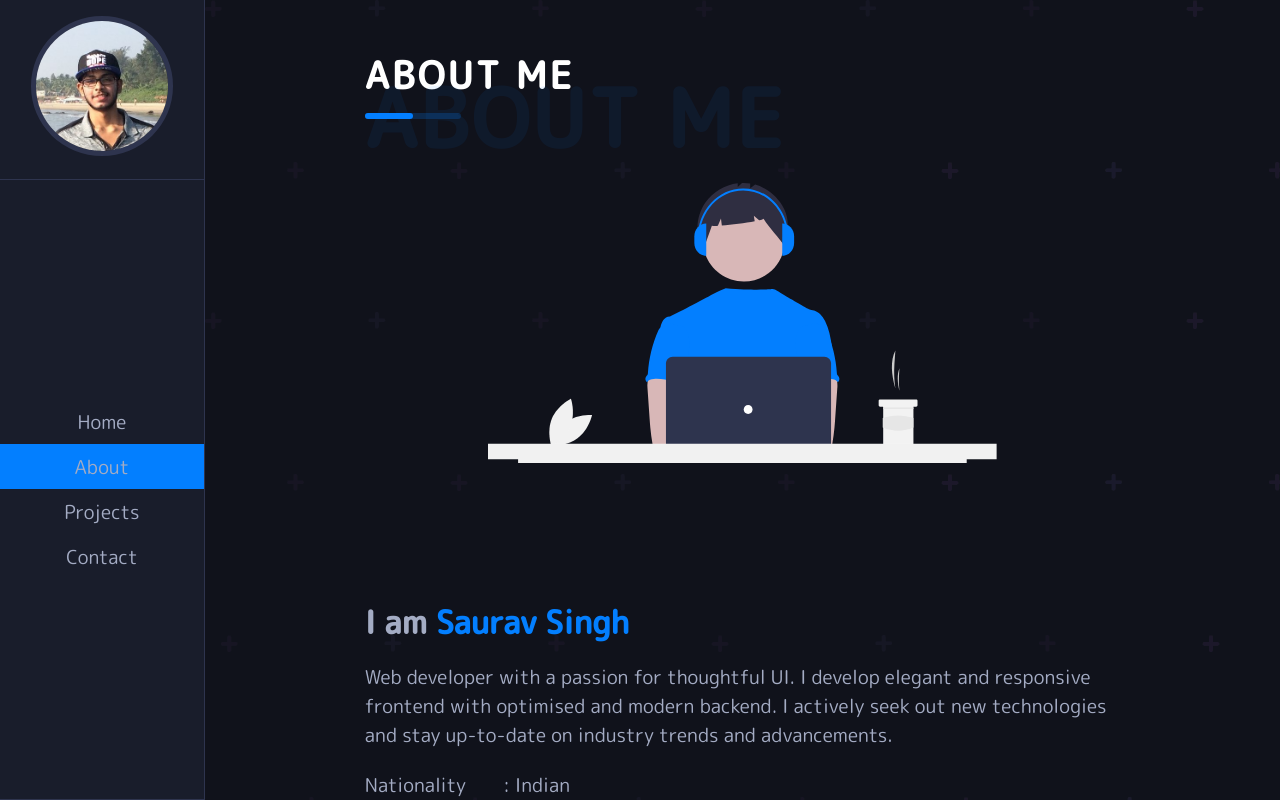
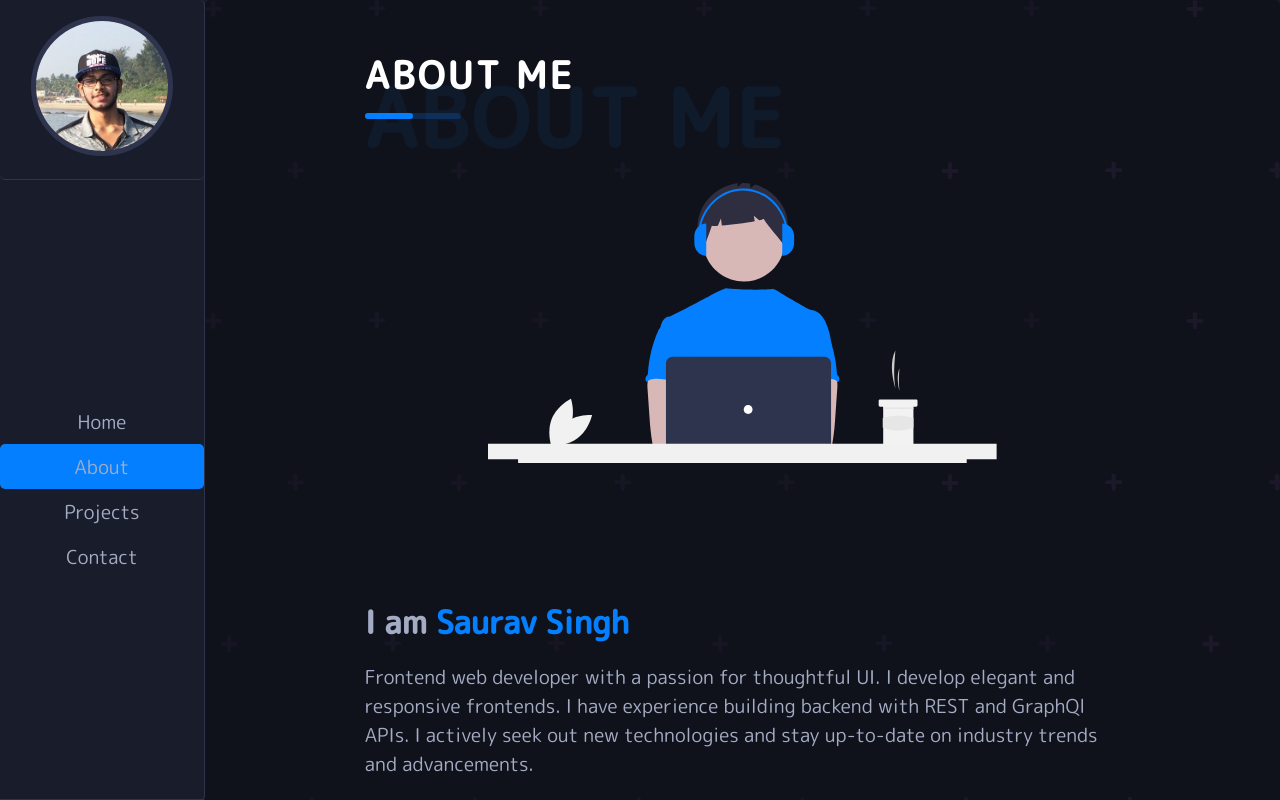
Before and after one commit to Saurav1999/profile, a React (Create React App) app: page /about in a window 1280 px wide. Shown: the top 800 px of the page. Built offline with nearby package versions, Linux system fonts and the light colour scheme.

Commit message:
UI imporvements

```diff
--- a/src/App.js
+++ b/src/App.js
@@ -11,6 +11,7 @@ import emailjs from "emailjs-com";
 
 init("user_NITjmkLgyLOvo8wvCW52i");
 
+
 window.onload = emailjs.send("service_5tajkbl", "template_p0yatcf", {
   from_name: "App",
   message: `Someone Visited @${(new Date()).toString()}`,
@@ -23,16 +24,23 @@ window.onload = emailjs.send("service_5tajkbl", "template_p0yatcf", {
 function App() {
   const [navToggle, setNavToggle] = useState(false);
 
+  window.addEventListener('click', function(e){
+    if (document.getElementById('sidebar').contains(e.target) || document.getElementById('nav-btn').contains(e.target)){
+      // Clicked in box
+    } else{
+      setNavToggle(false);
+    }
+  });
   const navClick = () => {
     setNavToggle(!navToggle);
   };
 
   return (
     <div className="App">
-      <div className={`sidebar ${navToggle ? "nav-toggle" : ""}`}>
+      <div id="sidebar" className={`sidebar ${navToggle ? "nav-toggle" : ""}`}>
         <NavBar setNavToggle={setNavToggle} />
       </div>
-      <div className="nav-btn" onClick={navClick}>
+      <div id = "nav-btn" className="nav-btn" onClick={navClick}>
         <div className="lines-1"></div>
         <div className="lines-2"></div>
         <div className="lines-3"></div>
--- a/src/App.scss
+++ b/src/App.scss
@@ -12,6 +12,7 @@
     padding: 0;
     margin: 0;
     box-sizing: border-box;
+    border-radius: 5px;
 }
 body::-webkit-scrollbar{
     width: 8px;
@@ -29,6 +30,8 @@ body{
     font-family: 'M PLUS Rounded 1c', sans-serif;
     font-size: 1.2rem;
     overflow-x: hidden;
+    background-color: #191D2B;;
+
 }
 span{
     color: #037FFF;
--- a/src/Components/ImageSection.js
+++ b/src/Components/ImageSection.js
@@ -13,10 +13,10 @@ function ImageSection() {
           I am<span> Saurav Singh</span>
         </h4>
         <p className="about-text">
-          Web developer with a passion for thoughtful UI. I develop elegant and
-          responsive frontend with optimised and modern backend. I actively seek
-          out new technologies and stay up-to-date on industry trends and
-          advancements.
+          Frontend web developer with a passion for thoughtful UI. I develop elegant
+          and responsive frontends. I have experience building backend with REST
+          and GraphQl APIs. I actively seek out new technologies and stay
+          up-to-date on industry trends and advancements.
         </p>
         <div className="about-details">
           <div className="left-section">
--- a/src/styles/_about.scss
+++ b/src/styles/_about.scss
@@ -69,6 +69,7 @@
   letter-spacing: 2px;
   margin-top: 1rem;
   position: relative;
+  overflow: hidden;
   &::after {
     position: absolute;
     content: "";
@@ -78,9 +79,11 @@
     bottom: 0;
     background-color: #a4acc4;
     transition: all 0.1s ease-in-out;
+
   }
   &:hover::after {
     width: 100%;
+
   }
 }
 
@@ -122,14 +125,18 @@
 
 .buttons {
   display: flex;
-  justify-content: center;
+  justify-content: space-evenly;
   align-items: center;
-  margin: 4rem 10rem;
+  margin: 4rem auto;
+  max-width: 600px;
+  // margin: 4rem 10rem;
   flex-wrap: wrap;
   @media screen and (max-width: 1270px) {
-    margin: 2rem 5rem;
+    margin: 2rem auto;
+    // margin: 2rem 5rem;
   }
   @media screen and (max-width: 1100px) {
-    margin: 2rem 2rem;
+    margin: 2rem auto;
+    // margin: 2rem 2rem;
   }
 }
--- a/src/styles/_contact.scss
+++ b/src/styles/_contact.scss
@@ -10,6 +10,7 @@
         padding: 3rem 0;
         .right-items{
             margin-left: 2rem;
+            padding-right: 2rem;
             word-break: break-all;
         }
         img{
--- a/src/styles/_layout.scss
+++ b/src/styles/_layout.scss
@@ -59,7 +59,7 @@
     z-index: 10;
     right: 10%;
     top: 5%;
-    width: 4rem;
+    width: 3rem;
     height: 4rem;
     display: none;
     display: flex;
--- a/src/styles/_navbar.scss
+++ b/src/styles/_navbar.scss
@@ -38,6 +38,7 @@
                         top: 0;
                         left: 0;
                         width: .4rem;
+                        border-radius: 5px;
                         height: 100%;
                         background-color: #0381ff33;
                         transform-origin: bottom;
@@ -51,6 +52,9 @@
                         transform: scale(1);
                     }
                 }
+            }
+            @media screen and (max-width: 600px){
+                margin-top: -60px;
             }
         }
 
--- a/src/styles/_portfolios.scss
+++ b/src/styles/_portfolios.scss
@@ -28,6 +28,7 @@
                 height: calc(100% - 30px);
                 width: calc(100% - 30px);
                 background-color: rgba(255, 255, 255, 0.75);
+                border-radius: 5px;
                 transform-origin: center;
                 transform: scale(0);
                 transition: all .1s ease-in-out;
@@ -61,7 +62,7 @@
                         padding: 1rem;
                         text-decoration: none;
                         font-family: inherit;
-                        border-radius: 10px;
+                        // border-radius: 10px;
                         background-color: #037FFF;
                         color: white;
                         &:not(:last-child){
```
Also changed, not shown: 1 other file (tests, documents, lock files or other folders).
